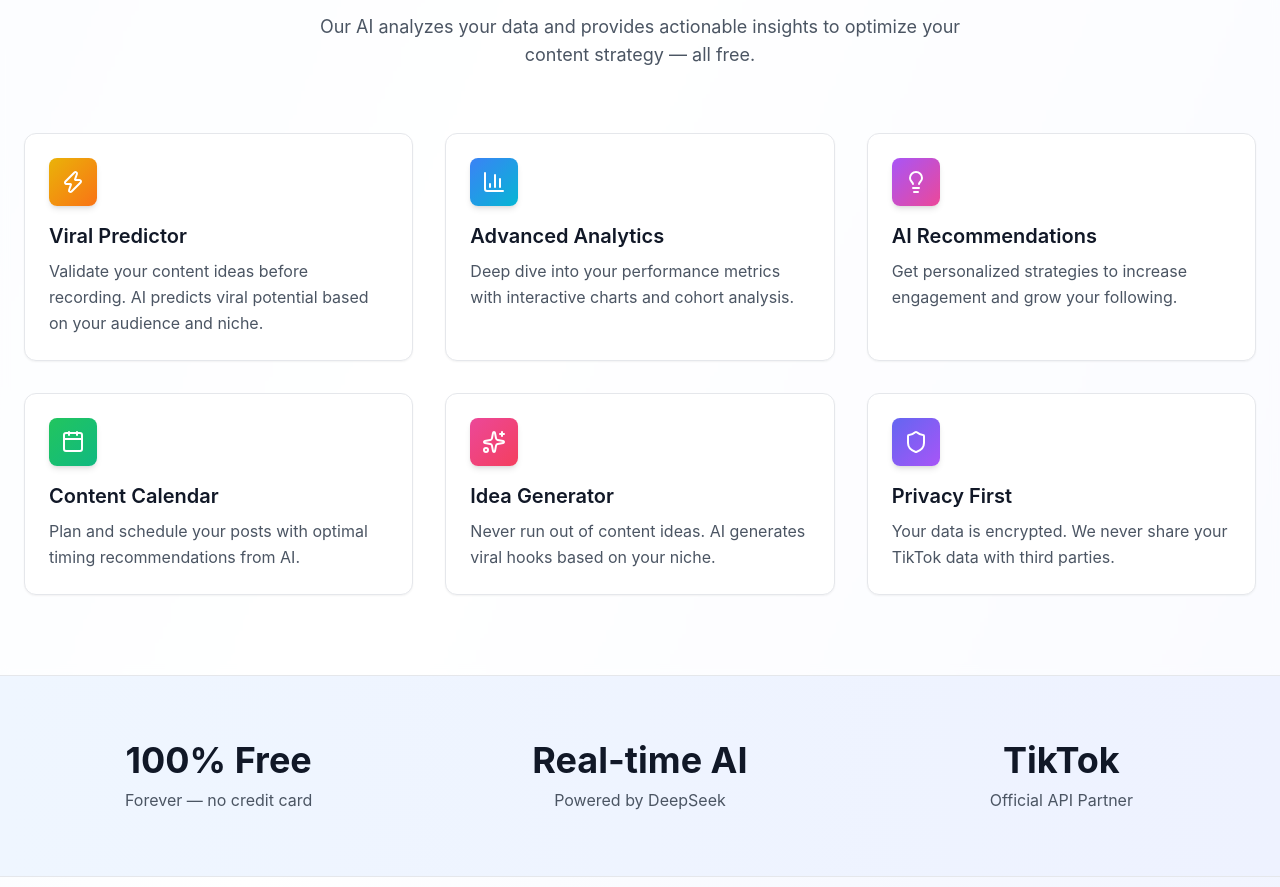
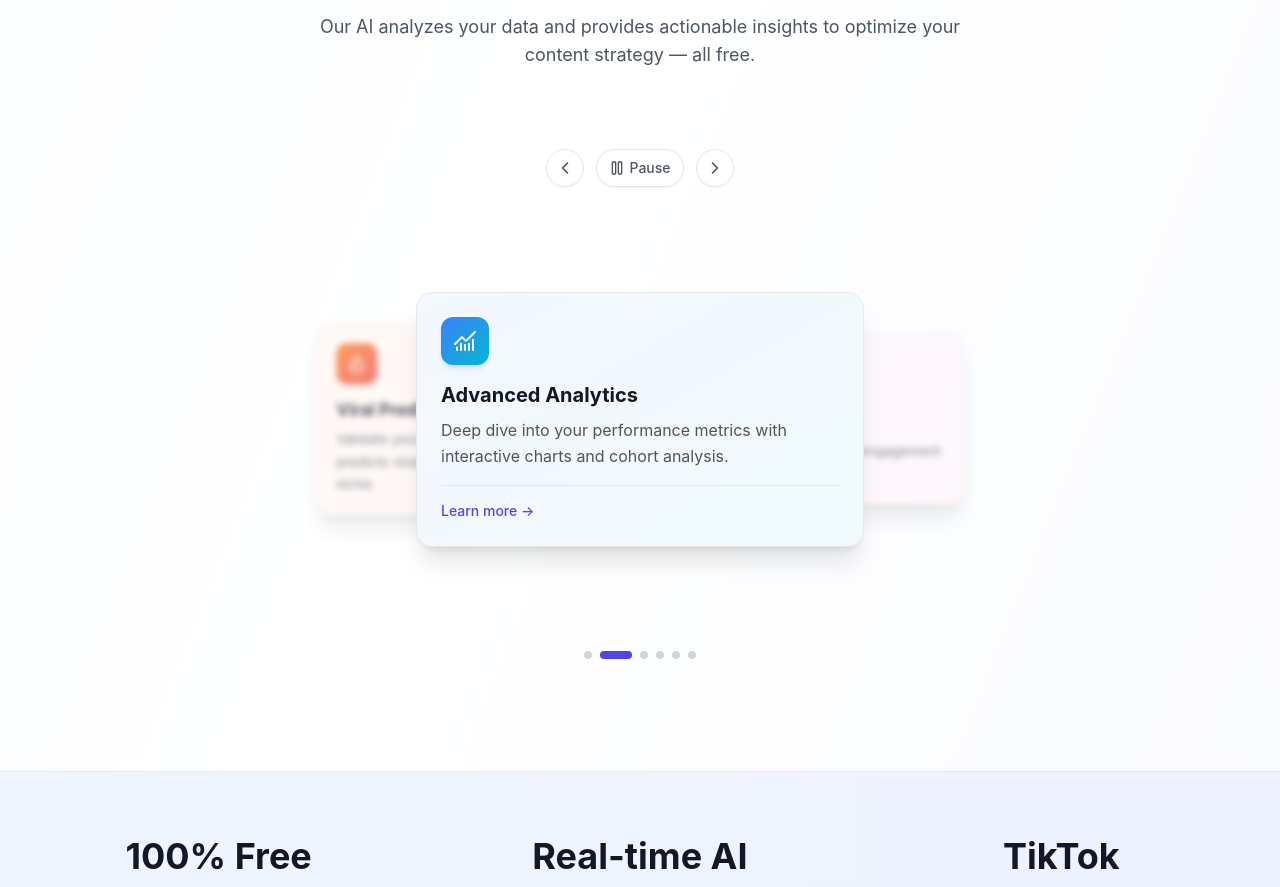
Before and after one commit to johncampg12-afk/content-intelligence-engine, a Next.js app: page / in a window 1280 px wide. Shown: the part 1618-2505 px from the top of the page. Built offline with nearby package versions, Linux system fonts and the light colour scheme.

Commit message:
feat: ultra-professional landing page with neon accents, animations, and free messaging

```diff
--- a/app/page.tsx
+++ b/app/page.tsx
@@ -1,24 +1,224 @@
 'use client'
 
-import { useEffect, useRef } from 'react'
+import { useEffect, useRef, useState } from 'react'
 import Link from 'next/link'
+import { motion, AnimatePresence } from 'framer-motion'
 import {
-  Zap,
-  BarChart3,
-  Lightbulb,
-  Calendar,
-  Sparkles,
-  Shield,
-  ArrowRight,
-  TrendingUp,
-  Brain,
-  CheckCircle
+  Zap, ArrowRight, TrendingUp, Brain, CheckCircle,
+  Flame, ChartNoAxesCombined, Sparkles, CalendarClock, Lightbulb, ShieldCheck,
+  ChevronLeft, ChevronRight, Pause, Play
 } from 'lucide-react'
+
+// Datos de las herramientas para el carrusel
+const tools = [
+  {
+    id: 1,
+    title: 'Viral Predictor',
+    description: 'Validate your content ideas before recording. AI predicts viral potential based on your audience and niche.',
+    icon: <Flame className="w-6 h-6" />,
+    gradient: 'from-orange-500 to-red-500',
+    bgGlow: 'from-orange-500/20 to-red-500/20'
+  },
+  {
+    id: 2,
+    title: 'Advanced Analytics',
+    description: 'Deep dive into your performance metrics with interactive charts and cohort analysis.',
+    icon: <ChartNoAxesCombined className="w-6 h-6" />,
+    gradient: 'from-blue-500 to-cyan-500',
+    bgGlow: 'from-blue-500/20 to-cyan-500/20'
+  },
+  {
+    id: 3,
+    title: 'AI Recommendations',
+    description: 'Get personalized strategies to increase engagement and grow your following.',
+    icon: <Sparkles className="w-6 h-6" />,
+    gradient: 'from-purple-500 to-pink-500',
+    bgGlow: 'from-purple-500/20 to-pink-500/20'
+  },
+  {
+    id: 4,
+    title: 'Content Calendar',
+    description: 'Plan and schedule your posts with optimal timing recommendations from AI.',
+    icon: <CalendarClock className="w-6 h-6" />,
+    gradient: 'from-green-500 to-emerald-500',
+    bgGlow: 'from-green-500/20 to-emerald-500/20'
+  },
+  {
+    id: 5,
+    title: 'Idea Generator',
+    description: 'Never run out of content ideas. AI generates viral hooks based on your niche.',
+    icon: <Lightbulb className="w-6 h-6" />,
+    gradient: 'from-pink-500 to-rose-500',
+    bgGlow: 'from-pink-500/20 to-rose-500/20'
+  },
+  {
+    id: 6,
+    title: 'Privacy First',
+    description: 'Your data is encrypted. We never share your TikTok data with third parties.',
+    icon: <ShieldCheck className="w-6 h-6" />,
+    gradient: 'from-indigo-500 to-purple-500',
+    bgGlow: 'from-indigo-500/20 to-purple-500/20'
+  }
+]
+
+// Componente Carrusel
+function ToolsCarousel() {
+  const [currentIndex, setCurrentIndex] = useState(0)
+  const [isAutoPlaying, setIsAutoPlaying] = useState(true)
+  const [isPaused, setIsPaused] = useState(false)
+  const intervalRef = useRef<NodeJS.Timeout | null>(null)
+
+  const total = tools.length
+
+  useEffect(() => {
+    if (isAutoPlaying && !isPaused) {
+      intervalRef.current = setInterval(() => {
+        setCurrentIndex((prev) => (prev + 1) % total)
+      }, 4000)
+    } else if (intervalRef.current) {
+      clearInterval(intervalRef.current)
+      intervalRef.current = null
+    }
+    return () => {
+      if (intervalRef.current) clearInterval(intervalRef.current)
+    }
+  }, [isAutoPlaying, isPaused, total])
+
+  const goTo = (index: number) => {
+    setCurrentIndex(index)
+    setIsAutoPlaying(true)
+    setIsPaused(false)
+  }
+
+  const next = () => {
+    setCurrentIndex((prev) => (prev + 1) % total)
+    setIsAutoPlaying(true)
+    setIsPaused(false)
+  }
+
+  const prev = () => {
+    setCurrentIndex((prev) => (prev - 1 + total) % total)
+    setIsAutoPlaying(true)
+    setIsPaused(false)
+  }
+
+  const toggleAutoPlay = () => {
+    setIsPaused(!isPaused)
+  }
+
+  const getCardStyle = (index: number) => {
+    const diff = (index - currentIndex + total) % total
+    if (diff === 0) return { scale: 1, opacity: 1, zIndex: 10, x: 0, blur: 0 }
+    if (diff === 1) return { scale: 0.85, opacity: 0.7, zIndex: 5, x: '30%', blur: 4 }
+    if (diff === total - 1) return { scale: 0.85, opacity: 0.7, zIndex: 5, x: '-30%', blur: 4 }
+    return { scale: 0.7, opacity: 0.3, zIndex: 0, x: diff === 2 ? '60%' : '-60%', blur: 8, display: 'none' }
+  }
+
+  return (
+    <div className="relative w-full overflow-hidden py-8">
+      {/* Controles */}
+      <div className="flex justify-center gap-3 mb-8">
+        <button
+          onClick={prev}
+          className="p-2 rounded-full bg-white/80 border border-gray-200 shadow-sm hover:bg-gray-50 transition-all"
+          aria-label="Previous"
+        >
+          <ChevronLeft className="w-5 h-5 text-gray-700" />
+        </button>
+        <button
+          onClick={toggleAutoPlay}
+          className={`p-2 rounded-full border shadow-sm transition-all flex items-center gap-1 px-3 ${
+            isPaused ? 'bg-blue-50 border-blue-200 text-blue-600' : 'bg-white border-gray-200 text-gray-700'
+          }`}
+        >
+          {isPaused ? <Play className="w-4 h-4" /> : <Pause className="w-4 h-4" />}
+          <span className="text-sm font-medium">{isPaused ? 'Play' : 'Pause'}</span>
+        </button>
+        <button
+          onClick={next}
+          className="p-2 rounded-full bg-white/80 border border-gray-200 shadow-sm hover:bg-gray-50 transition-all"
+          aria-label="Next"
+        >
+          <ChevronRight className="w-5 h-5 text-gray-700" />
+        </button>
+      </div>
+
+      {/* Carrusel */}
+      <div className="relative flex justify-center items-center min-h-[400px]">
+        {tools.map((tool, idx) => {
+          const style = getCardStyle(idx)
+          if (style.display === 'none') return null
+          const isActive = idx === currentIndex
+          return (
+            <motion.div
+              key={tool.id}
+              className="absolute cursor-pointer w-full max-w-md bg-white rounded-2xl shadow-xl border border-gray-100 p-6 transition-all duration-500 ease-in-out"
+              style={{
+                x: style.x,
+                scale: style.scale,
+                opacity: style.opacity,
+                zIndex: style.zIndex,
+                filter: `blur(${style.blur}px)`,
+              }}
+              animate={{
+                x: style.x,
+                scale: style.scale,
+                opacity: style.opacity,
+                filter: `blur(${style.blur}px)`,
+              }}
+              transition={{ type: 'spring', stiffness: 300, damping: 30 }}
+              onClick={() => goTo(idx)}
+              onMouseEnter={() => setIsPaused(true)}
+              onMouseLeave={() => setIsPaused(false)}
+            >
+              <div className={`absolute inset-0 bg-gradient-to-br ${tool.bgGlow} rounded-2xl opacity-30 pointer-events-none`} />
+              <div className="relative">
+                <div className={`inline-flex p-3 rounded-xl bg-gradient-to-br ${tool.gradient} text-white mb-4 shadow-md`}>
+                  {tool.icon}
+                </div>
+                <h3 className="text-xl font-bold text-gray-900 mb-2">{tool.title}</h3>
+                <p className="text-gray-600 leading-relaxed">{tool.description}</p>
+                {isActive && (
+                  <motion.div
+                    initial={{ opacity: 0, y: 10 }}
+                    animate={{ opacity: 1, y: 0 }}
+                    className="mt-4 pt-3 border-t border-gray-100"
+                  >
+                    <button className="text-sm font-medium text-indigo-600 hover:text-indigo-700 transition-colors">
+                      Learn more →
+                    </button>
+                  </motion.div>
+                )}
+              </div>
+            </motion.div>
+          )
+        })}
+      </div>
+
+      {/* Indicadores */}
+      <div className="flex justify-center gap-2 mt-8">
+        {tools.map((_, idx) => (
+          <button
+            key={idx}
+            onClick={() => goTo(idx)}
+            className={`h-2 rounded-full transition-all duration-300 ${
+              idx === currentIndex ? 'w-8 bg-indigo-600' : 'w-2 bg-gray-300 hover:bg-gray-400'
+            }`}
+            aria-label={`Go to slide ${idx + 1}`}
+          />
+        ))}
+      </div>
+    </div>
+  )
+}
+
+// Componente FeatureCard (para otras secciones si se usa, pero aquí ya no es necesario)
+// Se mantiene por si acaso, pero no se usa en la página actual
 
 export default function HomePage() {
   const canvasRef = useRef<HTMLCanvasElement>(null)
 
-  // Efecto de partículas flotantes (más dinámicas)
+  // Partículas flotantes (más dinámicas)
   useEffect(() => {
     const canvas = canvasRef.current
     if (!canvas) return
@@ -80,7 +280,7 @@ export default function HomePage() {
     }
   }, [])
 
-  // Animación de entrada con Intersection Observer (con delays)
+  // Animación de entrada con Intersection Observer
   useEffect(() => {
     const observer = new IntersectionObserver(
       (entries) => {
@@ -135,7 +335,7 @@ export default function HomePage() {
         </div>
       </section>
 
-      {/* Learning Loop Section - Diferenciación (ahora primero) */}
+      {/* Learning Loop Section - Diferenciación */}
       <section id="learning-loop" className="py-20 bg-gradient-to-r from-indigo-50 via-white to-blue-50 relative z-10 overflow-hidden">
         <div className="max-w-7xl mx-auto px-6">
           <div className="text-center mb-12">
@@ -152,7 +352,7 @@ export default function HomePage() {
           </div>
 
           <div className="grid lg:grid-cols-2 gap-12 items-center">
-            {/* Left side: Steps con animaciones escalonadas */}
+            {/* Pasos */}
             <div className="space-y-6">
               {[
                 { num: '1', title: 'You connect your TikTok', desc: 'We analyze your videos, metrics, and posting patterns.', delay: '0ms' },
@@ -172,7 +372,7 @@ export default function HomePage() {
               ))}
             </div>
 
-            {/* Right side: Value proposition con animación */}
+            {/* Value proposition */}
             <div className="bg-white rounded-2xl shadow-lg border border-gray-100 p-8 space-y-4 animate-on-scroll opacity-0 transition-all duration-700 hover:shadow-xl">
               <div className="flex items-center gap-3 mb-4">
                 <div className="p-2 bg-indigo-100 rounded-xl transition-transform duration-300 hover:rotate-6">
@@ -216,60 +416,16 @@ export default function HomePage() {
         </div>
       </section>
 
-      {/* Features Section (Tools) - ahora después del Learning Loop */}
-      <section id="features" className="py-20 bg-white/60 backdrop-blur-sm relative z-10">
+      {/* Tools Section - Carrusel interactivo */}
+      <section className="py-20 bg-white/60 backdrop-blur-sm relative z-10">
         <div className="max-w-7xl mx-auto px-6">
-          <div className="text-center mb-16">
+          <div className="text-center mb-12">
             <h2 className="text-3xl lg:text-4xl font-bold text-gray-900 mb-4">Everything you need to <span className="bg-gradient-to-r from-blue-600 to-indigo-600 bg-clip-text text-transparent">go viral</span></h2>
             <p className="text-lg text-gray-600 max-w-2xl mx-auto">
               Our AI analyzes your data and provides actionable insights to optimize your content strategy — all free.
             </p>
           </div>
-
-          <div className="grid md:grid-cols-2 lg:grid-cols-3 gap-8">
-            <FeatureCard
-              icon={<Zap className="w-6 h-6" />}
-              title="Viral Predictor"
-              description="Validate your content ideas before recording. AI predicts viral potential based on your audience and niche."
-              gradient="from-yellow-500 to-orange-500"
-              delay="0"
-            />
-            <FeatureCard
-              icon={<BarChart3 className="w-6 h-6" />}
-              title="Advanced Analytics"
-              description="Deep dive into your performance metrics with interactive charts and cohort analysis."
-              gradient="from-blue-500 to-cyan-500"
-              delay="100"
-            />
-            <FeatureCard
-              icon={<Lightbulb className="w-6 h-6" />}
-              title="AI Recommendations"
-              description="Get personalized strategies to increase engagement and grow your following."
-              gradient="from-purple-500 to-pink-500"
-              delay="200"
-            />
-            <FeatureCard
-              icon={<Calendar className="w-6 h-6" />}
-              title="Content Calendar"
-              description="Plan and schedule your posts with optimal timing recommendations from AI."
-              gradient="from-green-500 to-emerald-500"
-              delay="0"
-            />
-            <FeatureCard
-              icon={<Sparkles className="w-6 h-6" />}
-              title="Idea Generator"
-              description="Never run out of content ideas. AI generates viral hooks based on your niche."
-              gradient="from-pink-500 to-rose-500"
-              delay="100"
-            />
-            <FeatureCard
-              icon={<Shield className="w-6 h-6" />}
-              title="Privacy First"
-              description="Your data is encrypted. We never share your TikTok data with third parties."
-              gradient="from-indigo-500 to-purple-500"
-              delay="200"
-            />
-          </div>
+          <ToolsCarousel />
         </div>
       </section>
 
@@ -355,19 +511,3 @@ export default function HomePage() {
     </div>
   )
 }
-
-// Componente FeatureCard con animación de entrada y hover
-function FeatureCard({ icon, title, description, gradient, delay }: { icon: React.ReactNode; title: string; description: string; gradient: string; delay: string }) {
-  return (
-    <div
-      className="animate-on-scroll opacity-0 group relative bg-white rounded-xl border border-gray-100 p-6 shadow-sm hover:shadow-md transition-all duration-300 hover:-translate-y-1"
-      style={{ transitionDelay: `${delay}ms` }}
-    >
-      <div className={`inline-flex p-3 rounded-lg bg-gradient-to-br ${gradient} text-white mb-4 shadow-md transition-all duration-300 group-hover:scale-110 group-hover:rotate-3`}>
-        {icon}
-      </div>
-      <h3 className="text-xl font-semibold text-gray-900 mb-2">{title}</h3>
-      <p className="text-gray-600 leading-relaxed">{description}</p>
-    </div>
-  )
-}
--- a/package.json
+++ b/package.json
@@ -19,6 +19,7 @@
     "@upstash/redis": "^1.37.0",
     "autoprefixer": "^10.5.0",
     "date-fns": "^4.1.0",
+    "framer-motion": "^12.38.0",
     "lucide-react": "^1.8.0",
     "next": "16.2.1",
     "next-themes": "^0.4.6",
```
Also changed, not shown: 1 other file (tests, documents, lock files or other folders).
